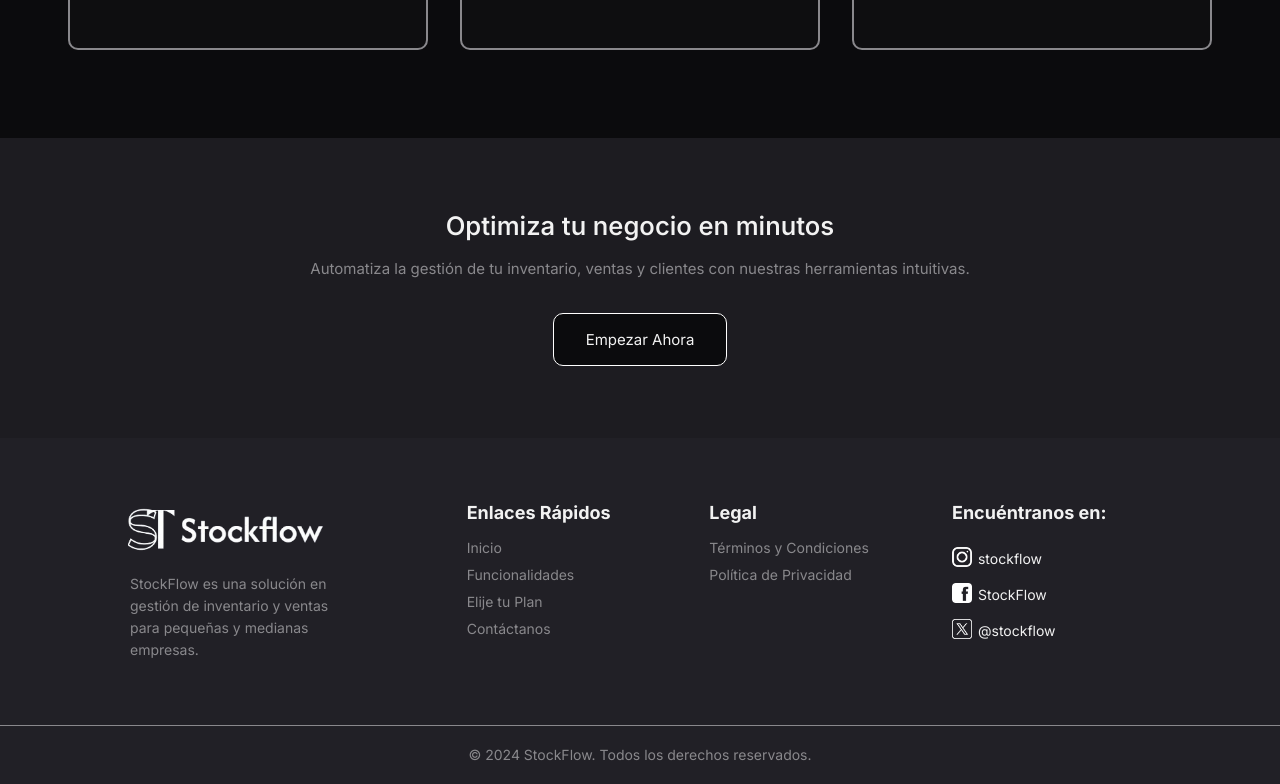
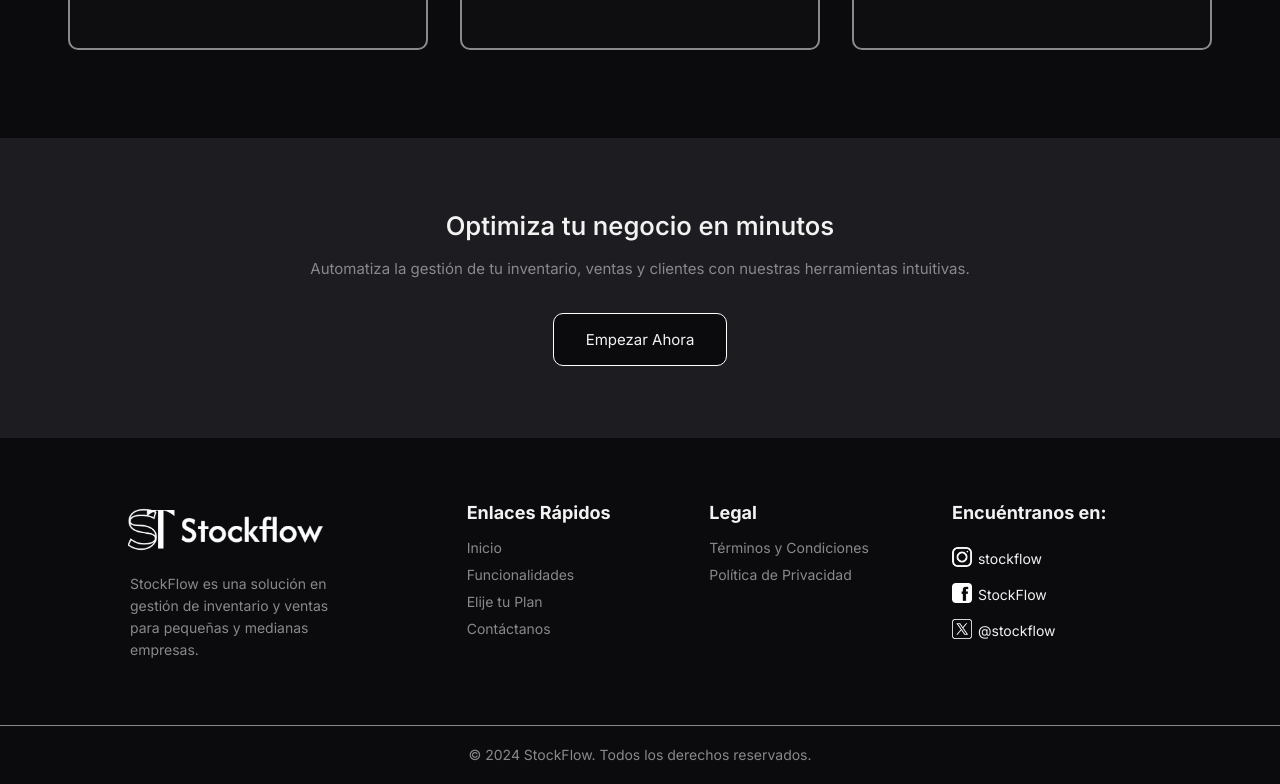
Before and after one commit to FazeElian/stockflow, a React (Create React App) app in the folder client/: page / in a window 1280 px wide. Shown: the part 2259-3043 px from the top of the page. Built offline with nearby package versions, Linux system fonts and the light colour scheme; a web font is replaced by a local one.

Commit message:
feat: add custom bg color for footer component on views by props

```diff
--- a/client/src/components/FooterCompany.jsx
+++ b/client/src/components/FooterCompany.jsx
@@ -16,9 +16,9 @@ import "../assets/css/components/FooterCompany.css";
     // TwitterX
     import TwitterXIcon from "../assets/img/icons/TwitterX.png";
 
-const FooterCompany = () => {
+const FooterCompany = (props) => {
     return (
-        <footer className="footer-company font-inter bg-black-light">
+        <footer className={ `footer-company font-inter ${props.bgColor}` }>
             <div className="items-footer-company bg-transparent">
                 <div className="item-footer-company about-footer-company bg-transparent">
                     <img src={Logo} className="bg-transparent" alt="" />
--- a/client/src/views/IndexView.jsx
+++ b/client/src/views/IndexView.jsx
@@ -21,7 +21,7 @@ const IndexView = () => {
             </main>
 
             {/* Footer component */}
-            <FooterCompany />
+            <FooterCompany bgColor="bg-black" />
         </>
     )
 }
--- a/client/src/views/modules/company/FeaturesView.jsx
+++ b/client/src/views/modules/company/FeaturesView.jsx
@@ -109,7 +109,7 @@ const FeaturesView = () => {
             </main>
 
             {/* Footer component */}
-            <FooterCompany />
+            <FooterCompany bgColor="bg-black-light" />
         </>
     )
 }
```
